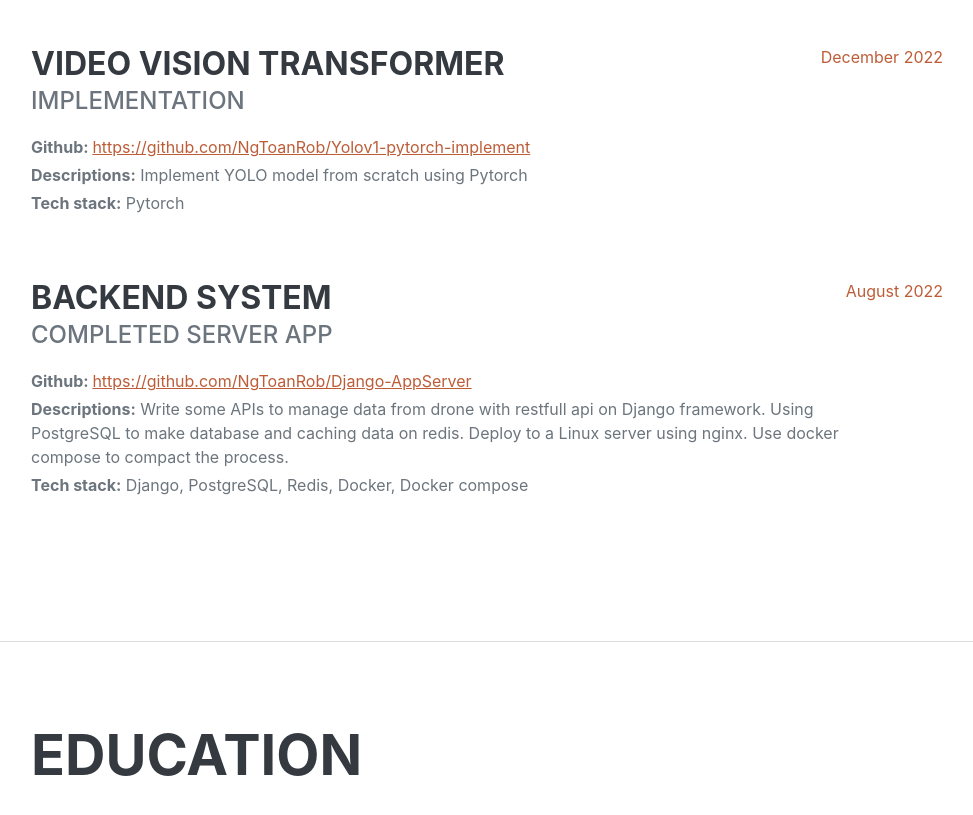
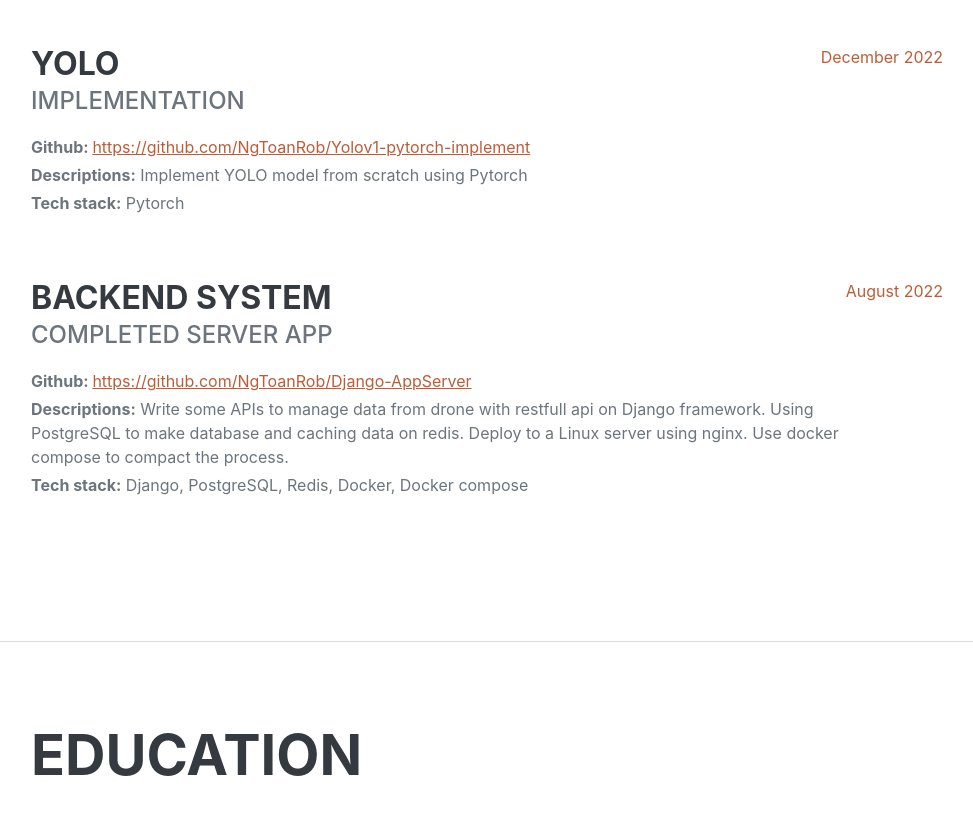
Before and after one commit to NgToanRob/ngtoanrob.github.io, a plain HTML site: page index.html in a window 1280 px wide. Shown: the part 2039-2854 px from the top of the page, without its empty margins (289-1262 px from the left). Drawn offline with nearby package versions, Linux system fonts and the light colour scheme; a web font is replaced by a local one.

Commit message:
edit projects

```diff
--- a/index.html
+++ b/index.html
@@ -195,7 +195,7 @@
                 </div>
                 <div class="d-flex flex-column flex-md-row justify-content-between mb-5">
                     <div class="flex-grow-1">
-                        <h3 class="mb-0">Video vision transformer</h3>
+                        <h3 class="mb-0">YOLO</h3>
                         <div class="subheading mb-3">Implementation</div>
                         <p class="mb-1">
                             <b>Github: </b>
```
